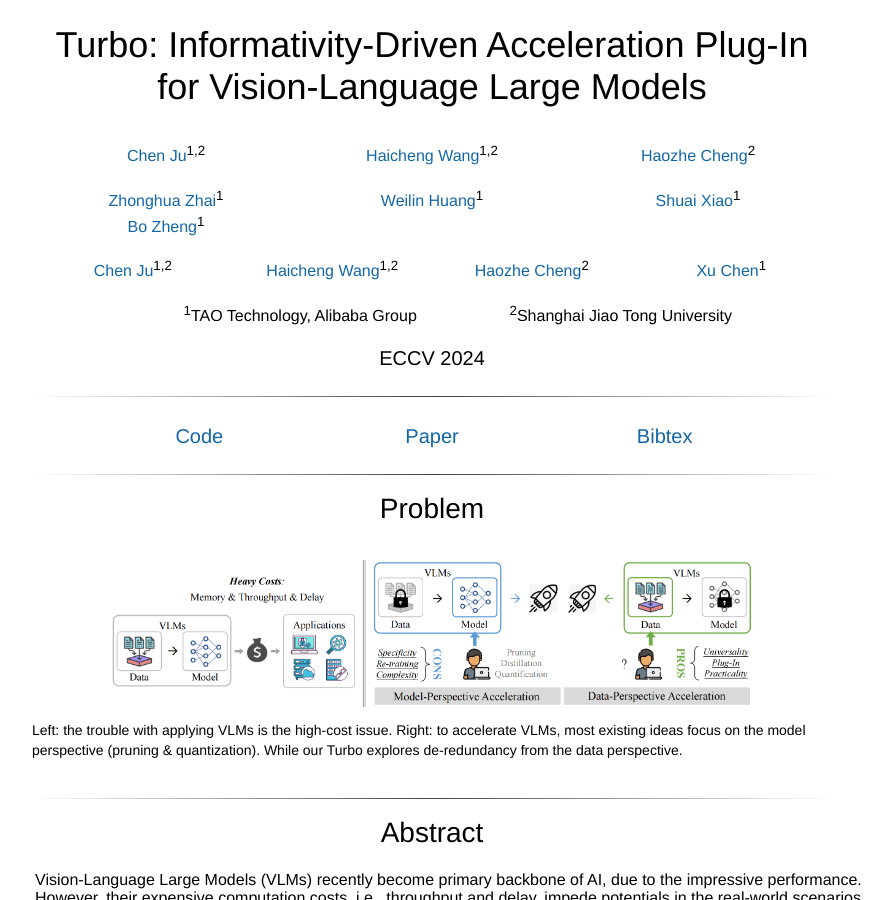
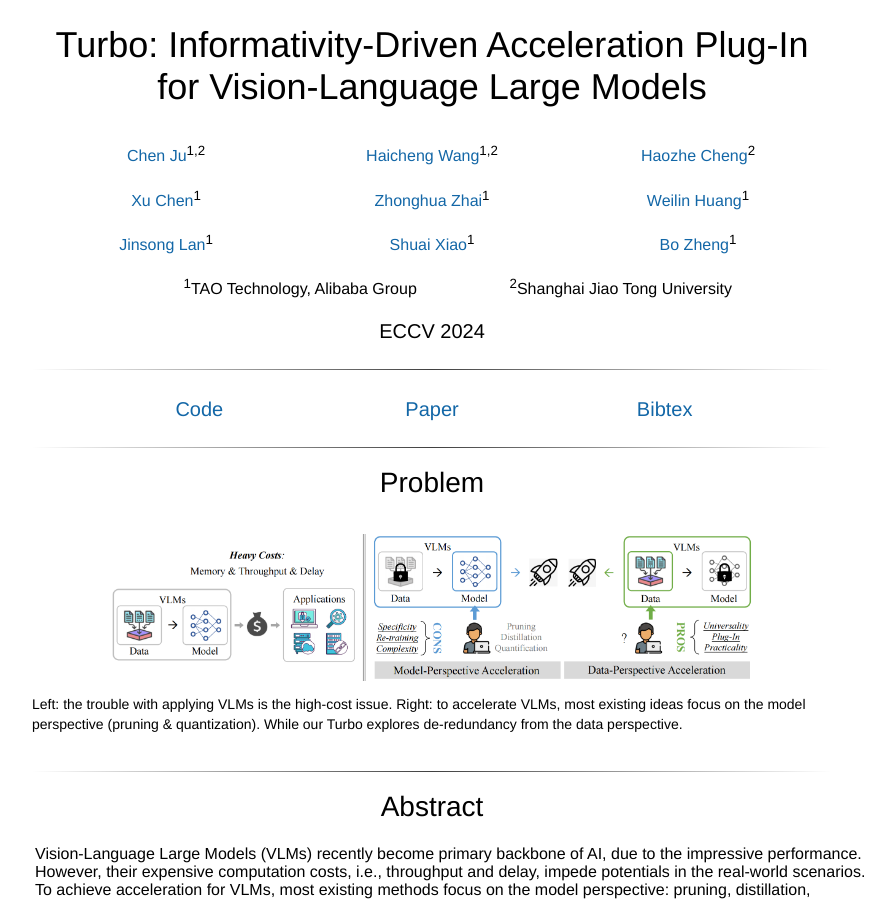
Before and after one commit to ju-chen/Voide1220.github.io, a Jekyll site: the page turbo/index.html, which Jekyll copies as it is, in a window 1280 px wide and 900 px high. Shown: the whole window, without its empty margins (208-1103 px from the left). Built offline with Jekyll 4.4.1, drawn with Linux system fonts in a browser that asks for light colours; some web fonts are replaced.

Commit message:
Update index.html

```diff
--- a/turbo/index.html
+++ b/turbo/index.html
@@ -191,23 +191,35 @@
               <center>
                 <span style="font-size:16px"><a href="https://mediabrain.sjtu.edu.cn/members/">Haozhe Cheng</a><sup>2</sup></span>
                 </center>
+                </tr>
+        </tbody></table><br>
 
+	<table align="center" width="800px">
+            <tbody><tr>
+                    <td align="center" width="160px">
+              <center>
+                <span style="font-size:16px"><a href="https://scholar.google.com.hk/citations?user=6Qa2JCwAAAAJ&hl=zh-CN">Xu Chen</a><sup>1</sup></span>
+                </center>
+
+                </td>
+                    <td align="center" width="160px">
+              <center>
+                <span style="font-size:16px"><a href="https://scholar.google.com.hk/citations?user=o4SDCAYAAAAJ&hl=zh-CN&oi=ao">Zhonghua Zhai</a><sup>1</sup></span>
+                </center>
+                </td>
+                    <td align="center" width="160px">
+              <center>
+                <span style="font-size:16px"><a href="https://whuang.org/">Weilin Huang</a><sup>1</sup></span>
+                </center>
                 </tr>
         </tbody></table><br>
 
 
-
 	<table align="center" width="800px">
-                <tr>
+            <tbody><tr>
                     <td align="center" width="160px">
               <center>
-                <span style="font-size:16px"><a href="https://scholar.google.com.hk/citations?user=o4SDCAYAAAAJ&hl=zh-CN&oi=ao">Zhonghua Zhai</a><sup>1</sup></span>
-                </center>
-
-		</td>
-                    <td align="center" width="160px">
-              <center>
-                <span style="font-size:16px"><a href="https://whuang.org/">Weilin Huang</a><sup>1</sup></span>
+                <span style="font-size:16px"><a href="">Jinsong Lan</a><sup>1</sup></span>
                 </center>
 
                 </td>
@@ -215,42 +227,13 @@
               <center>
                 <span style="font-size:16px"><a href="https://sites.google.com/view/xiao-shuai/home">Shuai Xiao</a><sup>1</sup></span>
                 </center>
-            </tr>
-
-		</td>
-                    <td align="center" width="160px">
-              <center>
-		<span style="font-size:16px"><a href="https://scholar.google.com.hk/citations?hl=zh-CN&user=3gHhO9QAAAAJ&view_op=list_works&sortby=pubdate">Bo Zheng</a><sup>1</sup></span>
-                </center>
-        </tbody></table><br>
-
-
-	<table align="center" width="800px">
-            <tbody><tr>
-                    <td align="center" width="160px">
-              <center>
-                <span style="font-size:16px"><a href="https://voide1220.github.io/">Chen Ju</a><sup>1,2</sup></span>
-                </center>
-
                 </td>
                     <td align="center" width="160px">
               <center>
-                <span style="font-size:16px"><a href="https://scholar.google.com.hk/citations?user=x0Uk7S8AAAAJ&hl=zh-CN&oi=ao">Haicheng Wang</a><sup>1,2</sup></span>
-                </center>
-                </td>
-                    <td align="center" width="160px">
-              <center>
-                <span style="font-size:16px"><a href="https://mediabrain.sjtu.edu.cn/members/">Haozhe Cheng</a><sup>2</sup></span>
-                </center>
-
-                </td>
-                    <td align="center" width="160px">
-	            <center>
-                <span style="font-size:16px"><a href="https://scholar.google.com.hk/citations?user=6Qa2JCwAAAAJ&hl=zh-CN">Xu Chen</a><sup>1</sup></span>
+                <span style="font-size:16px"><a href="https://scholar.google.com.hk/citations?user=3gHhO9QAAAAJ&hl=zh-CN&oi=ao">Bo Zheng</a><sup>1</sup></span>
                 </center>
                 </tr>
         </tbody></table><br>
-
 
 
 	  <table align="center" width="700px">
```
